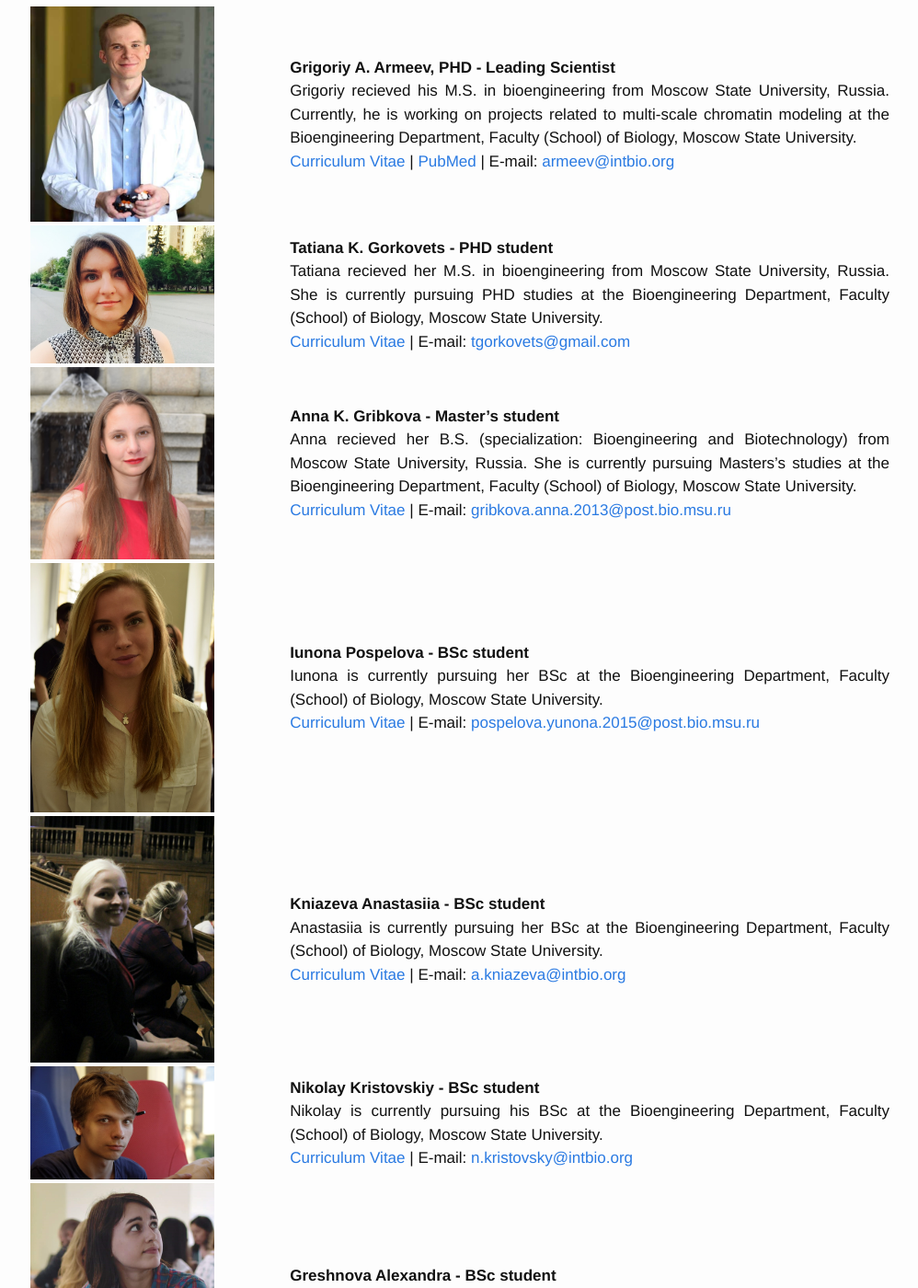
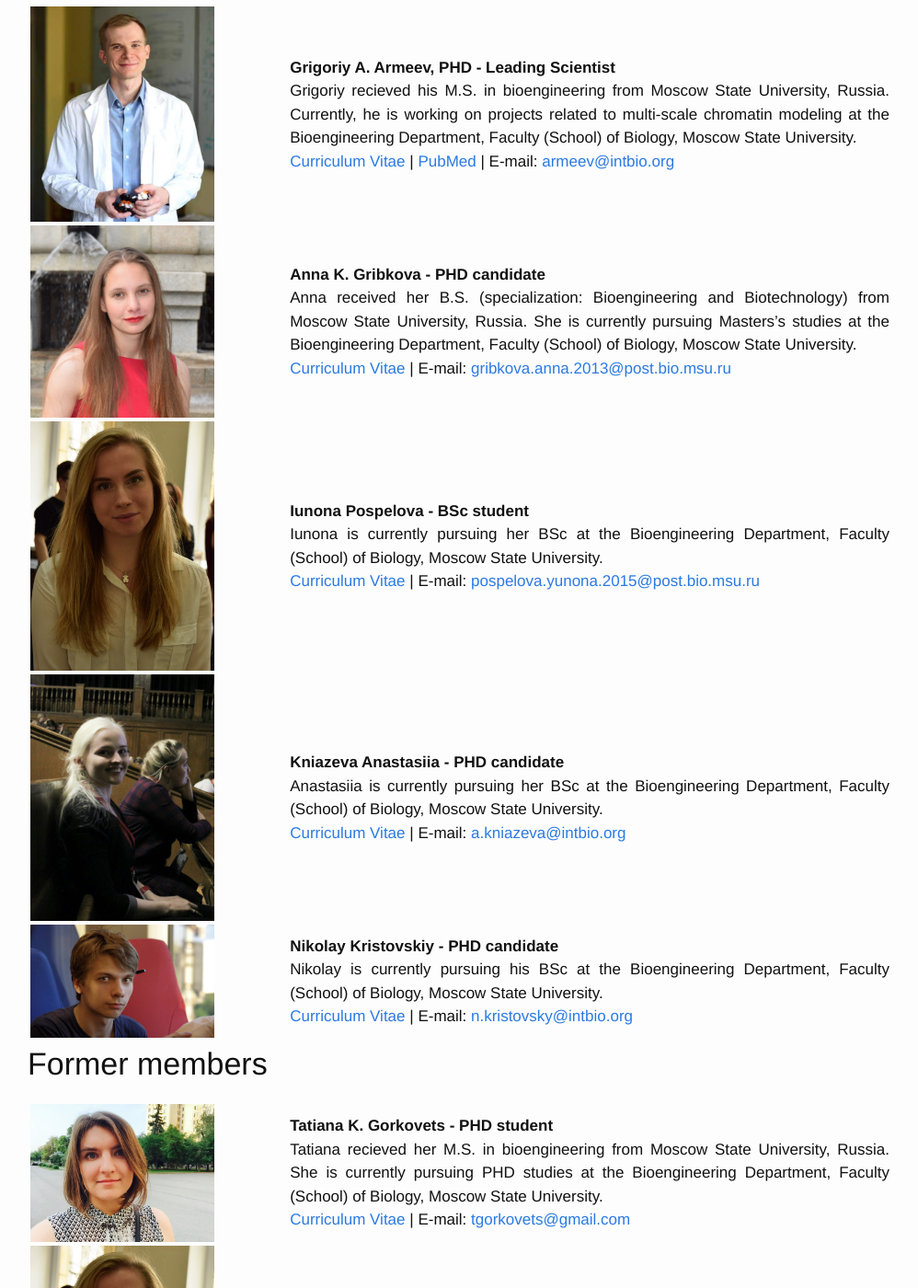
Before and after one commit to intbio/intbio.github.io, a Jekyll site: the page built from 2team.md, in a window 1280 px wide and 1400 px high, scrolled down 486 px. Shown: the whole window at 92% size, without its empty margins (140-1138 px from the left). Built offline with Jekyll 4.4.1, drawn with Linux system fonts in a browser that asks for light colours; some of the changed text lies outside the part shown.

Commit message:
Update 2team.md

```diff
--- a/2team.md
+++ b/2team.md
@@ -27,15 +27,9 @@ Currently, he is working on projects related to multi-scale chromatin modeling a
 </td>
 </tr>
 
-<tr>
-<td markdown="span"> <img src="{{ "/assets/FullSizeRender.jpg" | relative_url }}" width="200px" /> </td>
-<td markdown="span"><b>Tatiana K. Gorkovets - PHD student</b> <br> Tatiana recieved her M.S. in bioengineering from Moscow State University, Russia. She is currently pursuing PHD studies at the Bioengineering Department, Faculty (School) of Biology, Moscow State University.<br>
-[Curriculum Vitae]({{ "/cv/Gorkovets_cv.pdf" | relative_url }}) | E-mail: [tgorkovets@gmail.com](mailto:tgorkovets@gmail.com)
-</td>
-</tr>
  <tr>
 <td markdown="span"> <img src="{{ "/assets/photo_akg.jpg" | relative_url }}" width="200px" /> </td>
-<td markdown="span"><b>Anna K. Gribkova - Master's student</b> <br> Anna recieved her B.S. (specialization: Bioengineering and Biotechnology) from Moscow State University, Russia. She is currently pursuing Masters's studies at the Bioengineering Department, Faculty (School) of Biology, Moscow State University.<br>
+<td markdown="span"><b>Anna K. Gribkova - PHD candidate</b> <br> Anna received her B.S. (specialization: Bioengineering and Biotechnology) from Moscow State University, Russia. She is currently pursuing Masters's studies at the Bioengineering Department, Faculty (School) of Biology, Moscow State University.<br>
 [Curriculum Vitae]({{ "/cv/akg.pdf" | relative_url }}) | E-mail: [gribkova.anna.2013@post.bio.msu.ru](mailto:gribkova.anna.2013@post.bio.msu.ru)
 </td>
 </tr>
@@ -45,30 +39,57 @@ Currently, he is working on projects related to multi-scale chromatin modeling a
 [Curriculum Vitae]({{ "/cv/CV_Iunona_Pospelova.pdf" | relative_url }}) | E-mail: [pospelova.yunona.2015@post.bio.msu.ru](mailto:pospelova.yunona.2015@post.bio.msu.ru)
 </td>
 </tr>
+
   <tr>
 <td markdown="span"> <img src="{{ "/assets/kniazeva.jpg" | relative_url }}" width="200px" /> </td>
-<td markdown="span"><b>Kniazeva Anastasiia - BSс student</b> <br> Anastasiia is currently pursuing her BSс at the Bioengineering Department, Faculty (School) of Biology, Moscow State University.<br>
+<td markdown="span"><b>Kniazeva Anastasiia - PHD candidate</b> <br> Anastasiia is currently pursuing her BSс at the Bioengineering Department, Faculty (School) of Biology, Moscow State University.<br>
 [Curriculum Vitae]({{ "/cv/CV_Kniazeva_Anastasiia.pdf" | relative_url }}) | E-mail: [a.kniazeva@intbio.org](mailto:a.kniazeva@intbio.org)
   </td>
   </tr>
+
    <tr>
 <td markdown="span"> <img src="{{ "/assets/Krist.JPG" | relative_url }}" width="200px" /> </td>
-<td markdown="span"><b>Nikolay Kristovskiy - BSс student</b>
+<td markdown="span"><b>Nikolay Kristovskiy - PHD candidate</b>
  <br> Nikolay is currently pursuing his BSс at the Bioengineering Department, Faculty (School) of Biology, Moscow State University.<br>
 [Curriculum Vitae]({{ "/cv/CV_Nikolay_Kristovsky.pdf" | relative_url }}) | E-mail: [n.kristovsky@intbio.org](mailto:n.kristovsky@intbio.org)
   </td>
   </tr>
 
+
+</tbody>
+</table>
+
+
+## Former members
+
+
+<table>
+<colgroup>
+<col width="30%" />
+<col width="70%" />
+</colgroup>
+<tbody>
+
+
+<tr>
+<td markdown="span"> <img src="{{ "/assets/FullSizeRender.jpg" | relative_url }}" width="200px" /> </td>
+<td markdown="span"><b>Tatiana K. Gorkovets - PHD student</b> <br> Tatiana recieved her M.S. in bioengineering from Moscow State University, Russia. She is currently pursuing PHD studies at the Bioengineering Department, Faculty (School) of Biology, Moscow State University.<br>
+[Curriculum Vitae]({{ "/cv/Gorkovets_cv.pdf" | relative_url }}) | E-mail: [tgorkovets@gmail.com](mailto:tgorkovets@gmail.com)
+</td>
+</tr>
+
+
+ <tr>
+<td markdown="span"> <img src="{{ "/assets/photo_iup.jpg" | relative_url }}" width="200px" /> </td>
+<td markdown="span"><b>Iunona Pospelova - BSс student</b> <br> Iunona is currently pursuing her BSс at the Bioengineering Department, Faculty (School) of Biology, Moscow State University.<br>
+[Curriculum Vitae]({{ "/cv/CV_Iunona_Pospelova.pdf" | relative_url }}) | E-mail: [pospelova.yunona.2015@post.bio.msu.ru](mailto:pospelova.yunona.2015@post.bio.msu.ru)
+</td>
+</tr>
+
    <tr>
 <td markdown="span"> <img src="{{ "/assets/Greshnova.png" | relative_url }}" width="200px" /> </td>
 <td markdown="span"><b>Greshnova Alexandra - BSс student</b> <br> Alexandra is currently pursuing her BSс at the Bioengineering Department, Faculty (School) of Biology, Moscow State University. <br>
 [Curriculum Vitae]({{ "/agreshnova" | relative_url }}) | E-mail: [a.greshnova@intbio.org](mailto:a.greshnova@intbio.org)
-  </td>
-  </tr>
- <tr>
-<td markdown="span"> <img src="{{ "/assets/V. Adlerberg.jpg" | relative_url }}" width="200px" /> </td>
-<td markdown="span"><b>Adlerberg Vladimir - BSc student</b> <br> Vladimir is currently pursuing his BSc and passes his summer practice at the Bioengineering  Department, Faculty (School) of Biology, Moscow State University.<br>
- E-mail:[v.adlerberg@intbio.org](mailto:v.adlerberg@intbio.org)
   </td>
   </tr>
 
@@ -80,6 +101,5 @@ Currently, he is working on projects related to multi-scale chromatin modeling a
   </tr>
 
 
-
 </tbody>
 </table>
```
